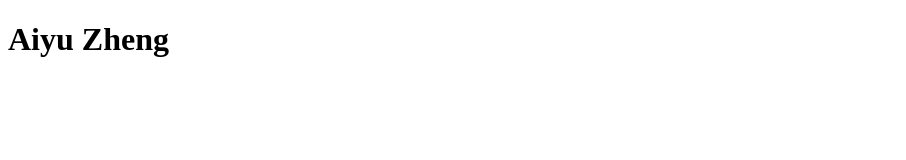
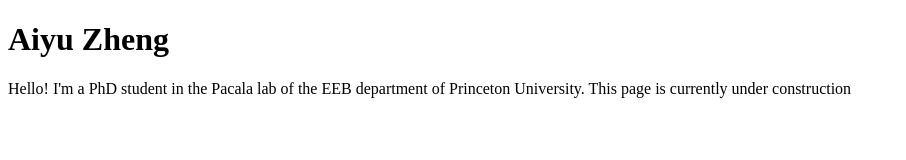
Before and after one commit to aiyuz/aiyuz.github.io, a plain HTML site: page index.html in a window 1280 px wide. Shown: the whole page, without its empty margins (0-906 px from the left). Drawn offline with Linux system fonts and the light colour scheme.

Commit message:
hell no i dont know what this is

```diff
--- a/index.html
+++ b/index.html
@@ -16,5 +16,7 @@
 <body>
   <!-- <script src="js/scripts.js"></script> -->
   <h1> Aiyu Zheng </h1>
+  <p> Hello! I'm a PhD student in the Pacala lab of the EEB department of Princeton University.
+    This page is currently under construction </p>
 </body>
 </html>
```
